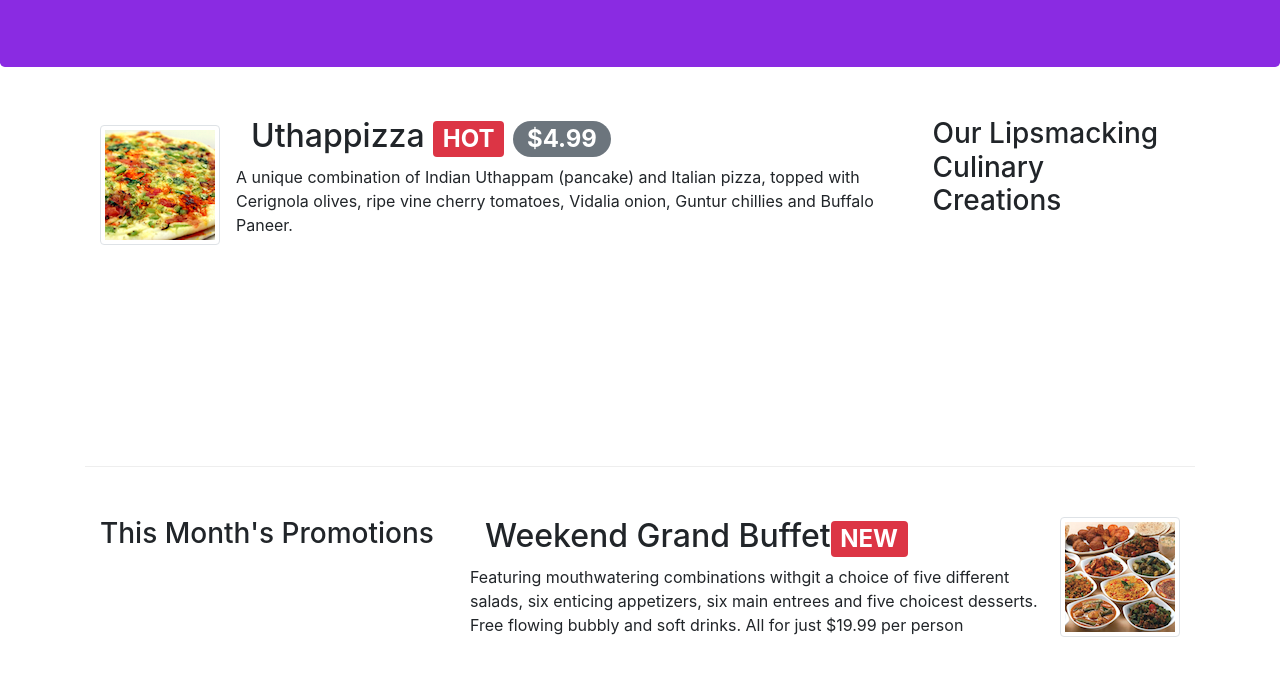
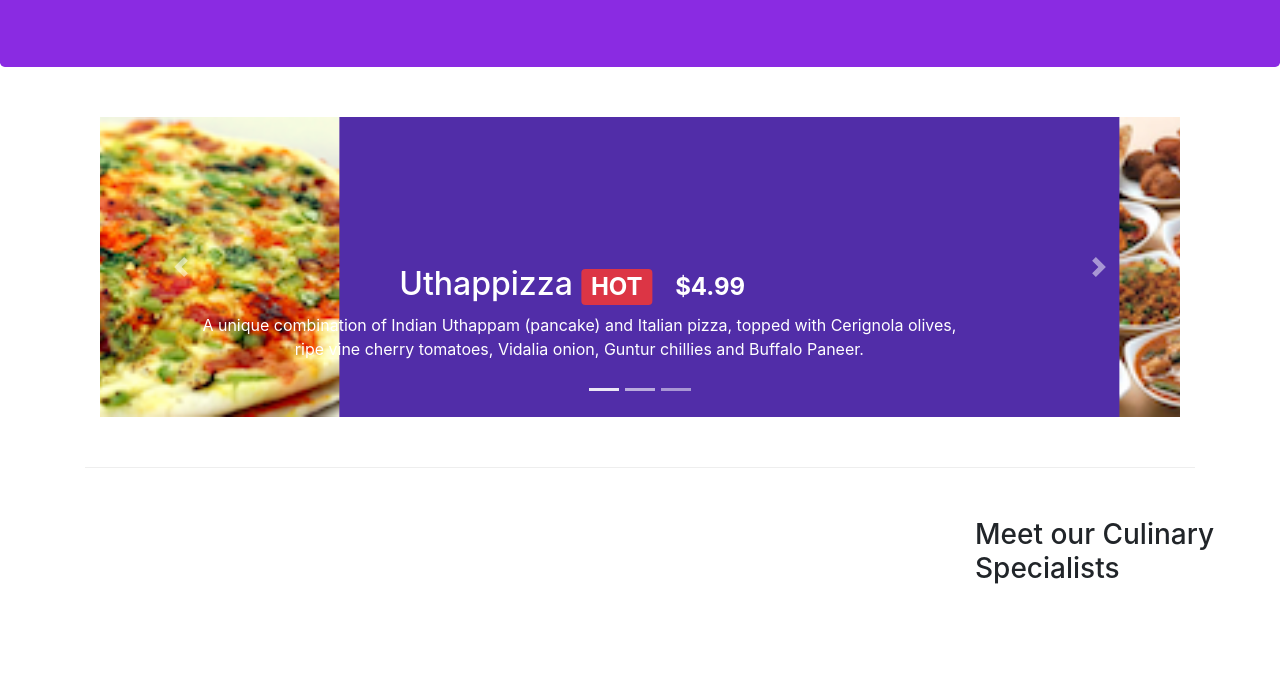
Before and after one commit to leobv/confusion, a website: page index.html in a window 1280 px wide. Shown: the part 267-952 px from the top of the page. Drawn offline with nearby package versions, Linux system fonts and the light colour scheme.

Commit message:
carousel

```diff
--- a/css/styles.css
+++ b/css/styles.css
@@ -45,3 +45,17 @@ body {
     border-bottom: 1px solid #ddd;
     padding: 10px;
 }
+.carousel {
+    background:#512DA8;
+}
+
+.carousel-item {
+  height: 300px;
+}
+
+.carousel-item img {
+    position: absolute;
+    top: 0;
+    left: 0;
+    min-height: 300px;
+}
--- a/index.html
+++ b/index.html
@@ -71,46 +71,59 @@
         </div>
     </header>
     <div class="container">
-        <div class="row row-content align-self-center">
-    <div class="col-12 order-sm-last col-md-3">
-            <h3>Our Lipsmacking Culinary Creations</h3>
-            </div>
-            <div class="col col-sm order-sm-first col-md">
-                <div class="media">
-                    <img class="d-flex mr-3 img-thumbnail align-self-center"
-                    src="img/uthappizza.png" alt="uthappizza">
-                    <div class="media-body">
-                        <h2 class="col col-sm col-md">Uthappizza <span class="badge badge-danger">HOT</span> <span class="badge badge-pill badge-secondary">$4.99</span></h2>
-                        <p class="d-none d-sm-block">A unique combination of Indian Uthappam (pancake) and Italian pizza, topped with Cerignola olives, ripe vine cherry tomatoes, Vidalia onion, Guntur chillies and Buffalo Paneer.</p>
+        <div class="row row-content">
+            <div class="col">
+                <div id="mycarousel" class="carousel slide" data-ride="carousel">
+                    <div class="carousel-inner" role="listbox">
+                        <div class="carousel-item active">
+                            <img class="d-block img-fluid"
+                            src="img/uthappizza.png" alt="uthappizza">
+                            <div class="carousel-caption d-none d-md-block">
+                                    <h2>Uthappizza <span class="badge badge-danger">HOT</span> <span class="badge badge-pill badge-default">$4.99</span></h2>
+                                    <p>A unique combination of Indian Uthappam (pancake) and Italian pizza, topped with Cerignola olives, ripe vine cherry tomatoes, Vidalia onion, Guntur chillies and Buffalo Paneer.</p>
+                            </div>
+                        </div>
+                    <div class="carousel-item">
+                        <img class="d-block img-fluid" src="img/buffet.png" alt="buffet">
+                        <div class="carousel-caption d-none d-md-block">
+                            <h2>Weekend Grand Buffet<span class="badge badge-danger">NEW</span></h2>
+                            <p>Featuring mouthwatering combinations withgit a choice of five different salads, six enticing appetizers, six main entrees and five choicest desserts. Free flowing bubbly and soft drinks. All for just $19.99 per person</p>
+                        </div>
                     </div>
-                </div>
+                    <div class="carousel-item">
+                        <img class="d-block img-fluid" src="img/alberto.png" alt="alberto">
+                        <div class="carousel-caption d-none d-md-block">
+                            <h2>Alberto Somayya</h2>
+                            <h4>Executive Chef</h4>
+                            <p>Award winning three-star Michelin chef with wide International experience having worked closely with whos-who in the culinary world, he specializes in creating mouthwatering Indo-Italian fusion experiences.</p>
+                        </div>
+                    </div>
+                    </div>
+                    <ol class="carousel-indicators">
+                        <li data-target="#mycarousel" data-slide-to="0" class="active"></li>
+                        <li data-target="#mycarousel" data-slide-to="1"></li>
+                        <li data-target="#mycarousel" data-slide-to="2"></li>
+                    </ol>
+                    <a class="carousel-control-prev" href="#mycarousel" role="botton" data-slide="prev">
+                        <span class="carousel-control-prev-icon"></span>
+                    </a>
+                    <a class="carousel-control-next" href="#mycarousel" role="botton" data-slide="next">
+                        <span class="carousel-control-next-icon"></span>
+                    </a>
             </div>
         </div>
+        </div>
+    </div>
+        </div>
         <div class="row row-content align-self-center">
-            <div class="col-12 col-sm col-md-4">
-                    <h3>This Month's Promotions</h3>
-                </div>
-                <div class="col col-sm order-sm-last col-md-8">
-                <div class="media">
-                    <div class="media-body">
-                <h2 class="col col-sm col-md">Weekend Grand Buffet<span class="badge badge-danger">NEW</span></h2>
-                <p class="d-none d-sm-block">Featuring mouthwatering combinations withgit a choice of five different salads, six enticing appetizers, six main entrees and five choicest desserts. Free flowing bubbly and soft drinks. All for just $19.99 per person</p>
-                </div>
-                <img class="ml-3 img-thumbnail" src="img/buffet.png" alt="buffet">
-            </div>
-                </div>
-        </div>
-        <div  class="row row-content align-self-center">
             <div class="col-12 col-4 order-sm-last col-md-3">
                 <h3>Meet our Culinary Specialists</h3>
             </div>
             <div  class="col col-sm order-sm-first col-md">
                 <div class="media">
-                    <img class="d-flex mr-3 img-thumbnail align-self-center" src="img/alberto.png" alt="alberto">
                     <div class="media-body">
-                <h2 class="mt-0">Alberto Somayya</h2>
-                <h4>Executive Chef</h4>
-                <p class="d-none d-sm-block">Award winning three-star Michelin chef with wide International experience having worked closely with whos-who in the culinary world, he specializes in creating mouthwatering Indo-Italian fusion experiences.</p>
+
+
             </div>
             </div>
         </div>
```
